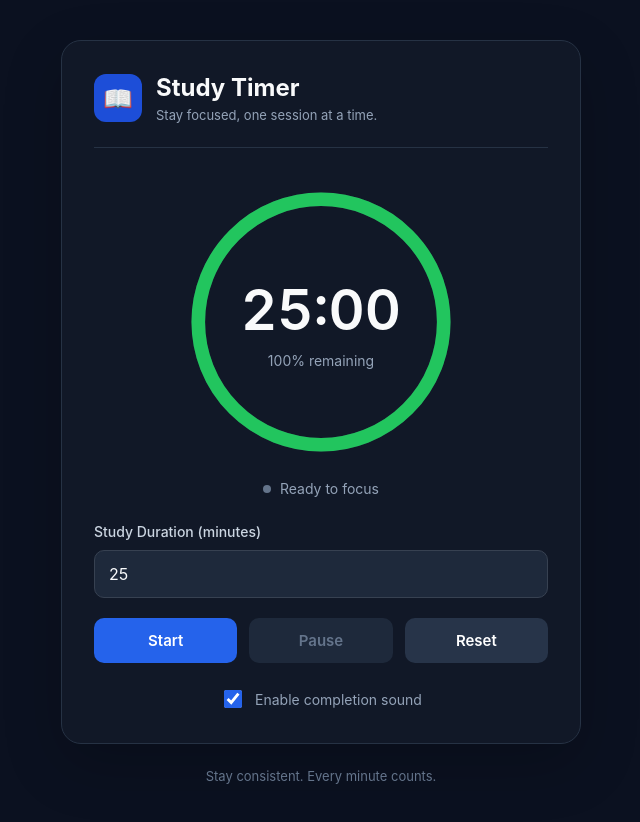
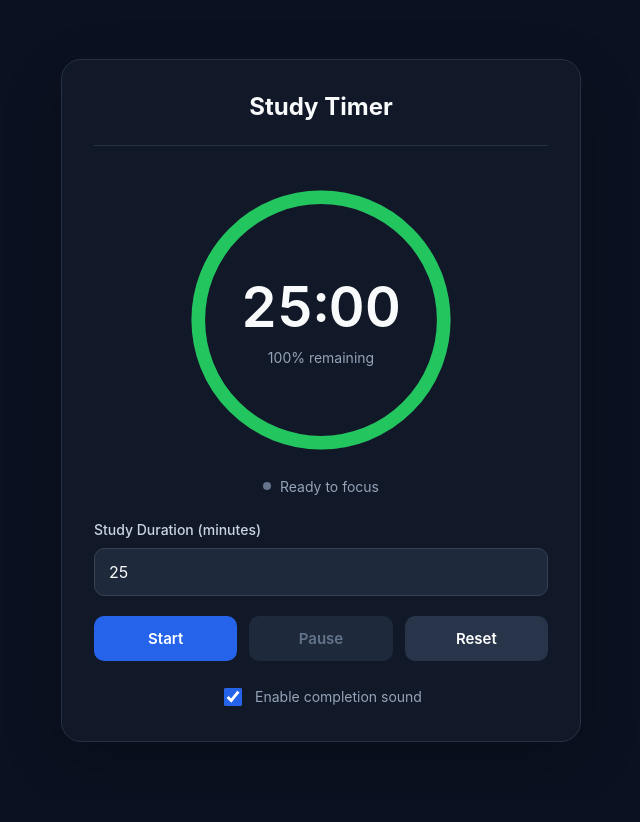
Before and after one commit to chrislff02/study-timer, a React (Vite) app: page / in a window 1280 px wide. Shown: the whole page, without its empty margins (319-959 px from the left). After the commit the page ends 800 px from the top, so only its background shows below. Built offline with nearby package versions, Linux system fonts and the light colour scheme.

Commit message:
Polish study timer UI and completion notifications

```diff
--- a/src/App.css
+++ b/src/App.css
@@ -27,31 +27,14 @@
 /* Header */
 .app-header {
   display: flex;
-  align-items: center;
-  gap: 14px;
-}
-
-.header-icon {
-  display: flex;
-  align-items: center;
   justify-content: center;
-  width: 48px;
-  height: 48px;
-  background-color: #1d4ed8;
-  border-radius: 12px;
-  font-size: 24px;
 }
 
 .header-text h1 {
   margin: 0;
   font-size: 24px;
   color: #f9fafb;
-}
-
-.header-text p {
-  margin: 5px 0 0;
-  color: #94a3b8;
-  font-size: 13px;
+  text-align: center;
 }
 
 .header-divider {
@@ -291,6 +274,9 @@
 
 /* Completion message */
 .completion-message {
+  display: flex;
+  align-items: center;
+  justify-content: center;
   padding: 16px;
   margin-bottom: 24px;
   border: 1px solid #22c55e;
@@ -302,20 +288,7 @@
 .completion-message h3 {
   color: #86efac;
   font-size: 18px;
-  margin: 0 0 8px;
-}
-
-.completion-message p {
-  color: #dcfce7;
-  font-size: 14px;
   margin: 0;
-}
-
-/* Footer */
-.app-footer {
-  color: #64748b;
-  font-size: 13px;
-  text-align: center;
 }
 
 /* Mobile responsiveness */
--- a/src/App.tsx
+++ b/src/App.tsx
@@ -157,7 +157,7 @@ function App() {
 
   // Update the browser tab title when the timer finishes
   useEffect(() => {
-    document.title = isComplete ? "⏰ Study Session Complete!" : "Study Timer";
+    document.title = isComplete ? "Study Session Complete!" : "Study Timer";
 
     return () => {
       document.title = "Study Timer";
@@ -329,11 +329,8 @@ function App() {
     <div className="app">
       <main className="timer-card">
         <header className="app-header">
-          <div className="header-icon">📖</div>
-
           <div className="header-text">
             <h1>Study Timer</h1>
-            <p>Stay focused, one session at a time.</p>
           </div>
         </header>
 
@@ -396,7 +393,6 @@ function App() {
         {isComplete && (
           <div className="completion-message" role="status">
             <h3>Study Session Complete!</h3>
-            <p>Great work! Your study session has finished.</p>
           </div>
         )}
 
@@ -480,10 +476,6 @@ function App() {
           </label>
         </div>
       </main>
-
-      <footer className="app-footer">
-        Stay consistent. Every minute counts.
-      </footer>
     </div>
   );
 }
```
